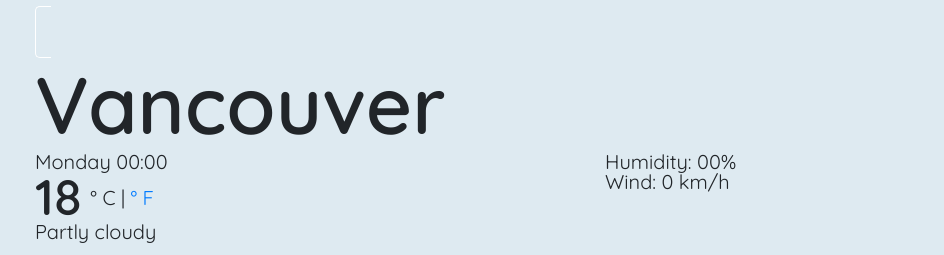
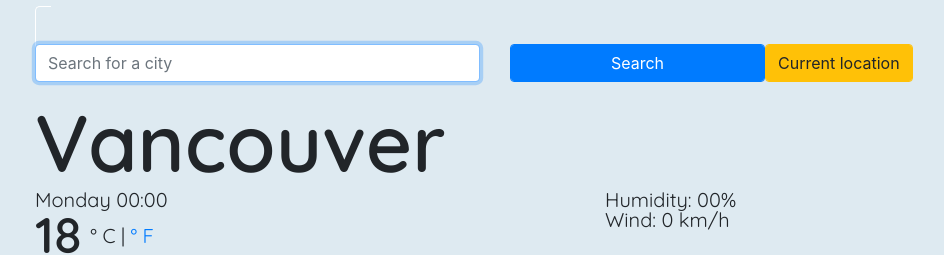
Before and after one commit to amandajohnson87/Vanilla-weather-app, a plain HTML site: page index.html in a window 1280 px wide. Shown: the top 255 px of the page, without its empty margins (50-994 px from the left). Drawn offline with nearby package versions, Linux system fonts and the light colour scheme.

Commit message:
Added search form and buttons

```diff
--- a/index.html
+++ b/index.html
@@ -15,6 +15,24 @@
 <body>
     <div class="container">
         <span class="weatherApp">
+
+            <form class="search-form" id="search-form">
+                <div class="row">
+                    <div class="col-5">
+                        <input type="search" placeholder="Search for a city" class="form-control" autofocus="on" autocomplete="off"
+                            id="city-input" />
+                    </div>
+                    <div class="col-3">
+                        <input type="submit" value="Search" class="form-control btn btn-primary" id="searchButton" />
+
+                    </div>
+                    <div class=row>
+                        <input type="submit" value="Current location" class="form-control btn btn-warning"
+                            id="current-location-button" />
+
+                    </div>
+                </div>
+            </form>
 <h1 id="city">
     Vancouver
 </h1>
```
